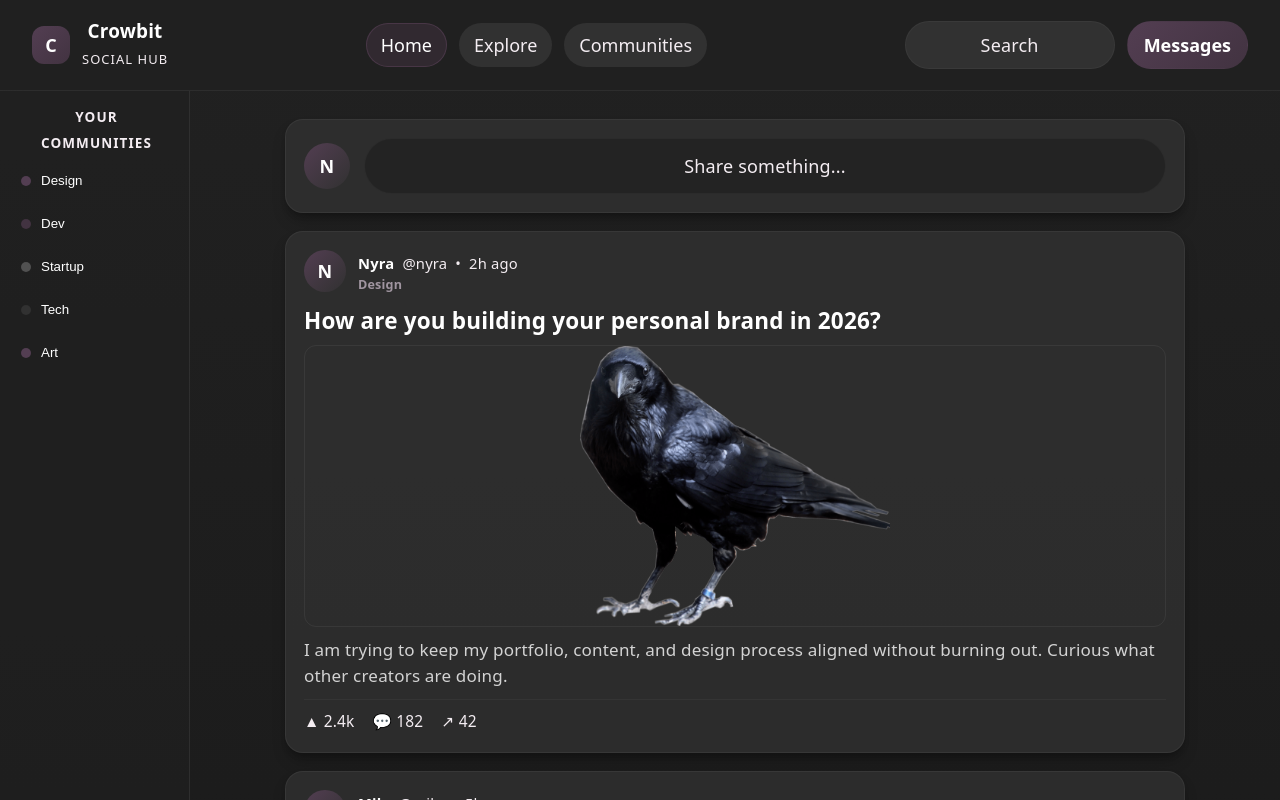
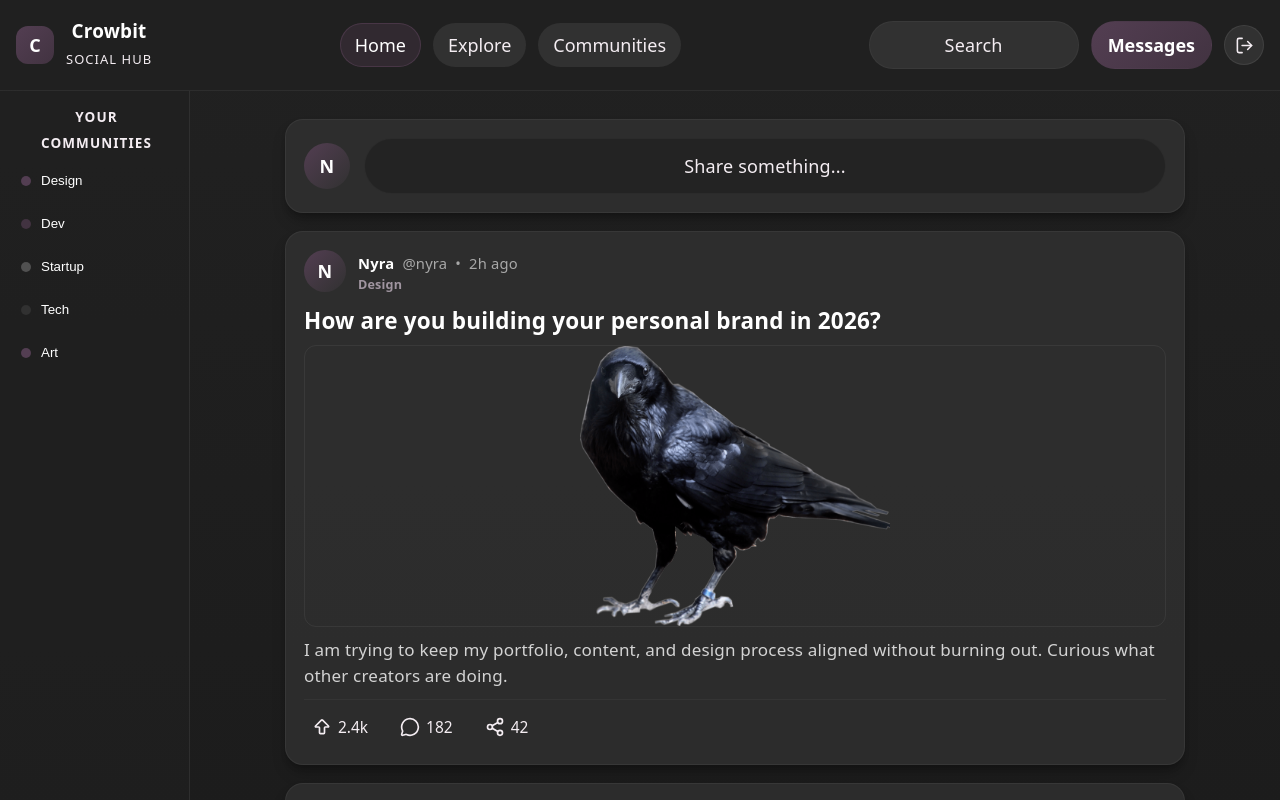
Before and after one commit to Crowbit-dev/Crowbit, a React (Vite) app in the folder client/: page /home in a window 1280 px wide. Shown: the top 800 px of the page. Built offline with nearby package versions, Linux system fonts and the light colour scheme.

Commit message:
feat: add logout functionality and updated ui design choices + added lucide

```diff
--- a/client/package.json
+++ b/client/package.json
@@ -10,6 +10,7 @@
     "preview": "vite preview"
   },
   "dependencies": {
+    "lucide-react": "^1.40.0",
     "react": "^19.2.7",
     "react-dom": "^19.2.7",
     "react-router-dom": "^7.18.1"
--- a/client/src/App.css
+++ b/client/src/App.css
@@ -12,7 +12,7 @@
   align-items: center;
   justify-content: space-between;
   gap: 24px;
-  padding: 18px 32px;
+  padding: 18px 16px;
   background: rgba(33, 33, 33, 0.9);
   border-bottom: 1px solid rgba(255, 255, 255, 0.06);
   backdrop-filter: blur(12px);
@@ -97,6 +97,36 @@
   padding: 10px 16px;
   background: linear-gradient(135deg, var(--accent), #423341);
   font-weight: 700;
+}
+
+.logout-button {
+  display: grid;
+  place-items: center;
+  width: 40px;
+  height: 40px;
+  padding: 0;
+  border: 1px solid rgba(255, 255, 255, 0.08);
+  border-radius: 50%;
+  background: #313131;
+  color: var(--text);
+  cursor: pointer;
+  transition: 0.18s ease;
+}
+
+.logout-button:hover {
+  /* background: var(--accent); */
+  background: firebrick;
+  color: var(--text-h);
+}
+
+.logout-button:focus-visible {
+  outline: 2px solid var(--accent);
+  outline-offset: 2px;
+}
+
+.logout-button svg {
+  width: 19px;
+  height: 19px;
 }
 
 .home-layout {
@@ -332,6 +362,20 @@
   color: var(--text-h);
 }
 
+.post-handle {
+  color: var(--offwhite);
+}
+
+.post-divider {
+  user-select: none;
+  color: var(--offwhite);
+}
+
+.post-time {
+  /* color: gray; */
+  color: var(--offwhite);
+}
+
 .community-tag span {
   color: inherit;
 }
@@ -364,11 +408,39 @@
 
 .post-stats {
   display: flex;
-  gap: 18px;
+  gap: 16px;
   color: var(--text);
   font-size: 0.86rem;
   padding-top: 8px;
   border-top: 1px solid rgba(255, 255, 255, 0.04);
+}
+
+.post-action {
+  display: inline-flex;
+  align-items: center;
+  gap: 6px;
+  padding: 6px 8px;
+  border: 0;
+  border-radius: 6px;
+  background: transparent;
+  color: inherit;
+  font: inherit;
+  cursor: pointer;
+}
+
+.post-action:hover {
+  background: var(--accent-bg);
+  color: var(--text-h);
+}
+
+.post-action:focus-visible {
+  outline: 2px solid var(--accent);
+  outline-offset: 2px;
+}
+
+.post-action svg {
+  width: 20px;
+  height: 20px;
 }
 
 .messages-panel {
--- a/client/src/App.tsx
+++ b/client/src/App.tsx
@@ -1,4 +1,6 @@
 import { useState, type CSSProperties } from 'react'
+import { ArrowBigUp, LogOut, MessageCircle, Share2 } from 'lucide-react'
+import { useNavigate } from 'react-router-dom'
 import './App.css'
 import crowPhotograph from './assets/crowphotograph.png'
 import crowSideProfile from './assets/crowsideprofile.png'
@@ -57,6 +59,15 @@ const messages = [
 
 function App() {
   const [mode, setMode] = useState<ViewMode>('feed')
+  const navigate = useNavigate()
+
+  const handleLogout = async () => {
+    // await fetch('/api/session', {
+    //   method: 'DELETE',
+    //   credentials: 'include',
+    // })
+    navigate('/login', { replace: true })
+  }
 
   return (
     <div className="home-shell">
@@ -82,7 +93,9 @@ function App() {
           <button type="button" className="mode-toggle" onClick={() => setMode(mode === 'feed' ? 'messages' : 'feed')}>
             {mode === 'feed' ? 'Messages' : 'Feed'}
           </button>
-          {/* TODO: Logout button */}
+          <button type="button" className="logout-button" onClick={handleLogout} aria-label="Log out" title="Log out">
+            <LogOut aria-hidden="true" />
+          </button>
         </div>
       </header>
 
@@ -129,9 +142,9 @@ function App() {
                     <div className="post-meta">
                       <div className="post-author-row">
                         <strong>{post.author}</strong>
-                        <span>{post.handle}</span>
-                        <span>•</span>
-                        <span>{post.time}</span>
+                        <span className="post-handle">{post.handle}</span>
+                        <span className="post-divider">•</span>
+                        <span className="post-time">{post.time}</span>
                       </div>
                       <div
                         className="community-tag"
@@ -149,10 +162,18 @@ function App() {
                   <p className="post-body">{post.body}</p>
 
                   <div className="post-stats">
-                    {/* TODO: Add proper icons for upvotes, comments, and shares */}
-                    <span>▲ {post.stats.upvotes}k</span>
-                    <span>💬 {post.stats.comments}</span>
-                    <span>↗ {post.stats.shares}</span>
+                    <button type="button" className="post-action" aria-label={`Upvote ${post.title}`}>
+                      <ArrowBigUp aria-hidden="true" />
+                      <span>{post.stats.upvotes}k</span>
+                    </button>
+                    <button type="button" className="post-action" aria-label={`View comments for ${post.title}`}>
+                      <MessageCircle aria-hidden="true" />
+                      <span>{post.stats.comments}</span>
+                    </button>
+                    <button type="button" className="post-action" aria-label={`Share ${post.title}`}>
+                      <Share2 aria-hidden="true" />
+                      <span>{post.stats.shares}</span>
+                    </button>
                   </div>
                 </article>
               ))}
--- a/client/src/index.css
+++ b/client/src/index.css
@@ -1,6 +1,7 @@
 :root {
   --text: #f4edf2;
   --text-h: #ffffff;
+  --offwhite: #a8a8a8;
   --bg: #212121;
   --border: #515151;
   --code-bg: #313131;
```
Also changed, not shown: 2 other files (tests, documents, lock files or other folders).
